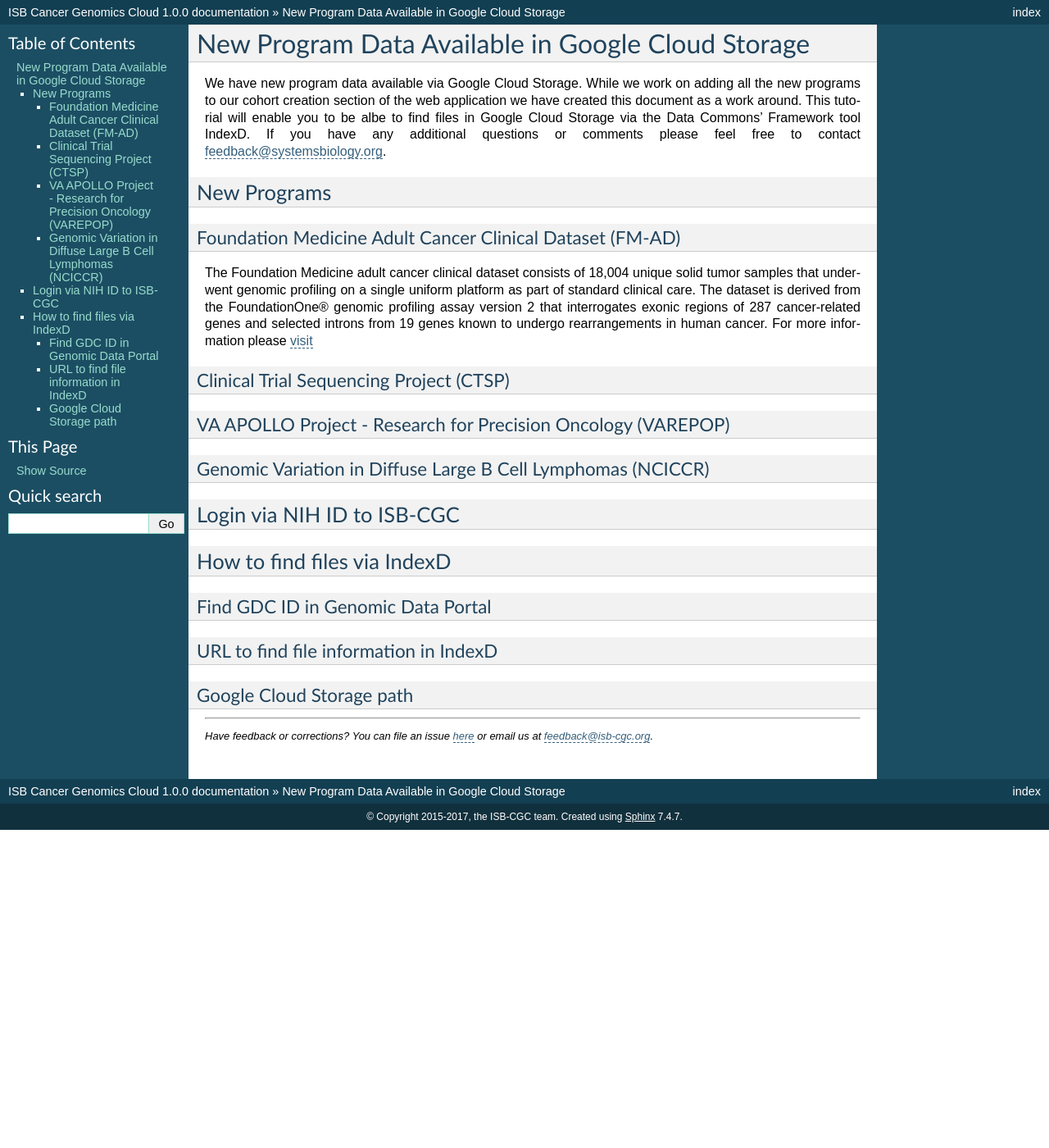
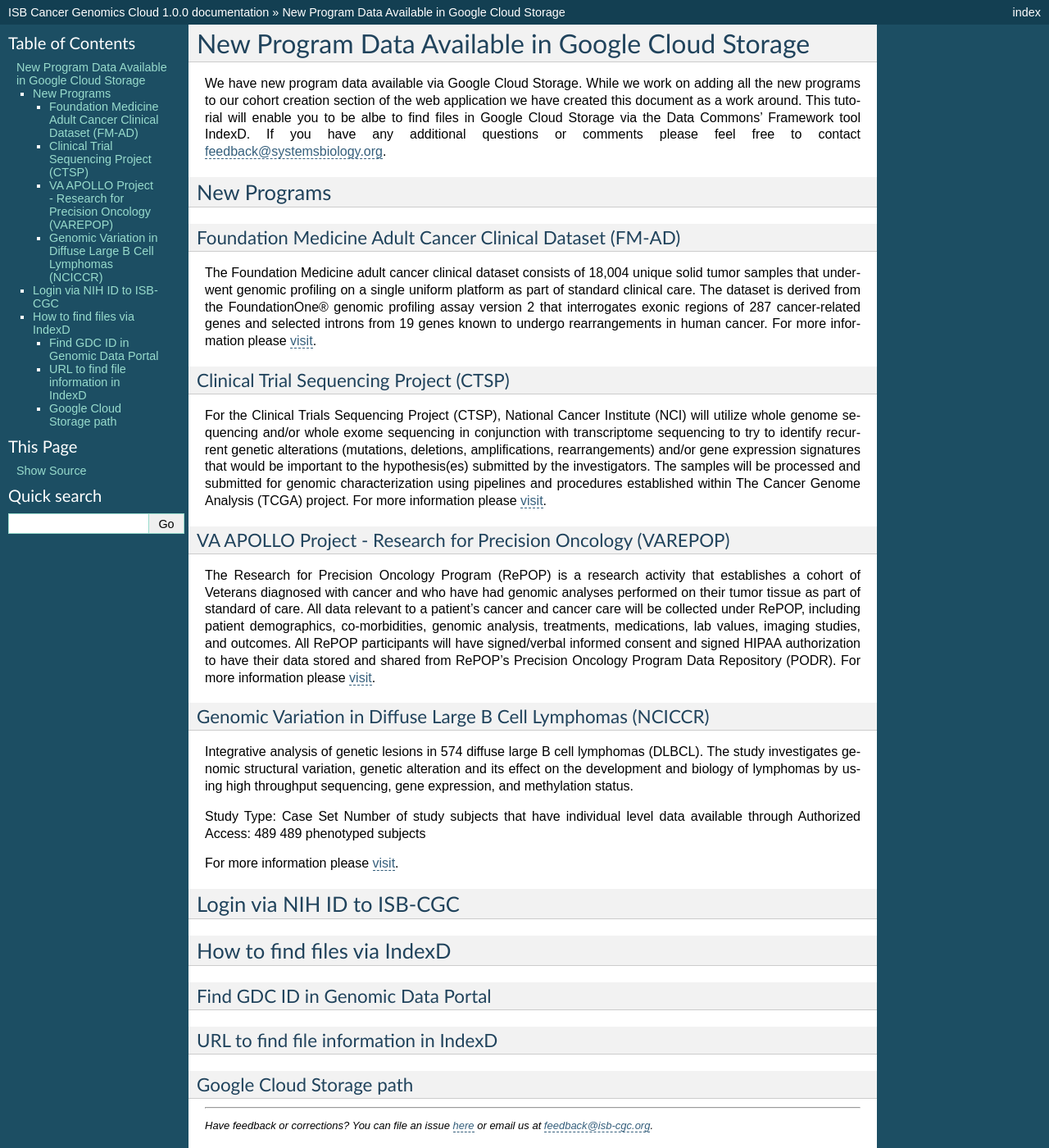
Before and after one commit to isb-cgc/readthedocs, a Sphinx documentation site: the page built from docs/source/sections/data/data2/AccessData/AccessviaIndexD.rst, in a window 1280 px wide and 1400 px high. Shown: the whole window at 82% size. Built offline with Sphinx 7.4.7, drawn with Linux system fonts in a browser that asks for light colours; pages that are not in the unit, such as notebooks, are missing from menus.

Commit message:
Update AccessviaIndexD.rst

```diff
--- a/docs/source/sections/data/data2/AccessData/AccessviaIndexD.rst
+++ b/docs/source/sections/data/data2/AccessData/AccessviaIndexD.rst
@@ -9,18 +9,33 @@ New Programs
 Foundation Medicine Adult Cancer Clinical Dataset (FM-AD)
 ^^^^^^^^^^^^^^^^^^^^^^^^^^^^^^^^^^^^^^^^^^^^^^^^^^^^^^^^^^
 
-The Foundation Medicine adult cancer clinical dataset consists of 18,004 unique solid tumor samples that underwent genomic profiling on a single uniform platform as part of standard clinical care. The dataset is derived from the FoundationOne® genomic profiling assay version 2 that interrogates exonic regions of 287 cancer-related genes and selected introns from 19 genes known to undergo rearrangements in human cancer. For more information please `visit <https://www.ncbi.nlm.nih.gov/projects/gap/cgi-bin/study.cgi?study_id=phs001179.v1.p1/>`_
+The Foundation Medicine adult cancer clinical dataset consists of 18,004 unique solid tumor samples that underwent genomic profiling on a single uniform platform as part of standard clinical care. The dataset is derived from the FoundationOne® genomic profiling assay version 2 that interrogates exonic regions of 287 cancer-related genes and selected introns from 19 genes known to undergo rearrangements in human cancer. For more information please `visit <https://www.ncbi.nlm.nih.gov/projects/gap/cgi-bin/study.cgi?study_id=phs001179.v1.p1/>`_.
 
 
 Clinical Trial Sequencing Project (CTSP)
 ^^^^^^^^^^^^^^^^^^^^^^^^^^^^^^^^^^^^^^^^^^
 
+For the Clinical Trials Sequencing Project (CTSP), National Cancer Institute (NCI) will utilize whole genome sequencing and/or whole exome sequencing in conjunction with transcriptome sequencing to try to identify recurrent genetic alterations (mutations, deletions, amplifications, rearrangements) and/or gene expression signatures that would be important to the hypothesis(es) submitted by the investigators. The samples will be processed and submitted for genomic characterization using pipelines and procedures established within The Cancer Genome Analysis (TCGA) project. For more information please `visit <https://www.ncbi.nlm.nih.gov/projects/gap/cgi-bin/study.cgi?study_id=phs001175.v2.p2>`_.
+
+
 VA APOLLO Project - Research for Precision Oncology (VAREPOP)
 ^^^^^^^^^^^^^^^^^^^^^^^^^^^^^^^^^^^^^^^^^^^^^^^^^^^^^^^^^^^^^^
+
+The Research for Precision Oncology Program (RePOP) is a research activity that establishes a cohort of Veterans diagnosed with cancer and who have had genomic analyses performed on their tumor tissue as part of standard of care. All data relevant to a patient's cancer and cancer care will be collected under RePOP, including patient demographics, co-morbidities, genomic analysis, treatments, medications, lab values, imaging studies, and outcomes. All RePOP participants will have signed/verbal informed consent and signed HIPAA authorization to have their data stored and shared from RePOP's Precision Oncology Program Data Repository (PODR). For more information please `visit <https://www.ncbi.nlm.nih.gov/projects/gap/cgi-bin/study.cgi?study_id=phs001374.v1.p1>`_.
+
 
 
 Genomic Variation in Diffuse Large B Cell Lymphomas (NCICCR)
 ^^^^^^^^^^^^^^^^^^^^^^^^^^^^^^^^^^^^^^^^^^^^^^^^^^^^^^^^^^^^^^
+
+Integrative analysis of genetic lesions in 574 diffuse large B cell lymphomas (DLBCL). The study investigates genomic structural variation, genetic alteration and its effect on the development and biology of lymphomas by using high throughput sequencing, gene expression, and methylation status.
+
+Study Type: Case Set
+Number of study subjects that have individual level data available through Authorized Access: 489
+489 phenotyped subjects
+
+For more information please `visit <https://www.ncbi.nlm.nih.gov/projects/gap/cgi-bin/study.cgi?study_id=phs001444.v1.p1>`_.
+
 
 
 Login via NIH ID to ISB-CGC
```
